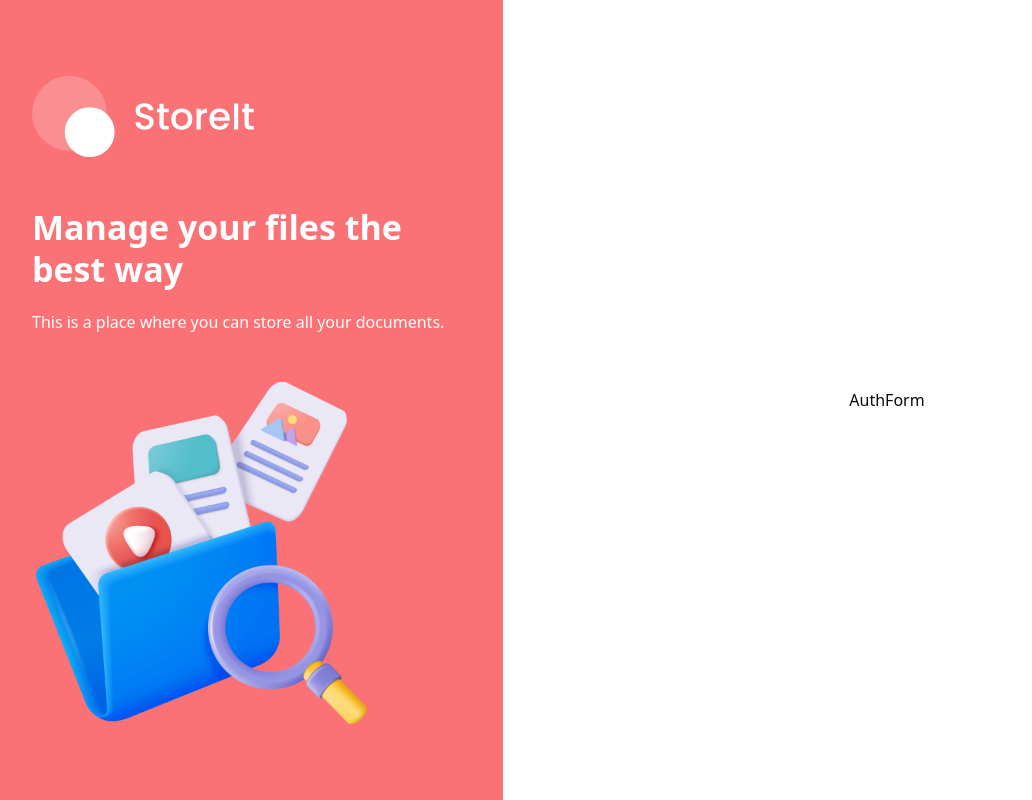
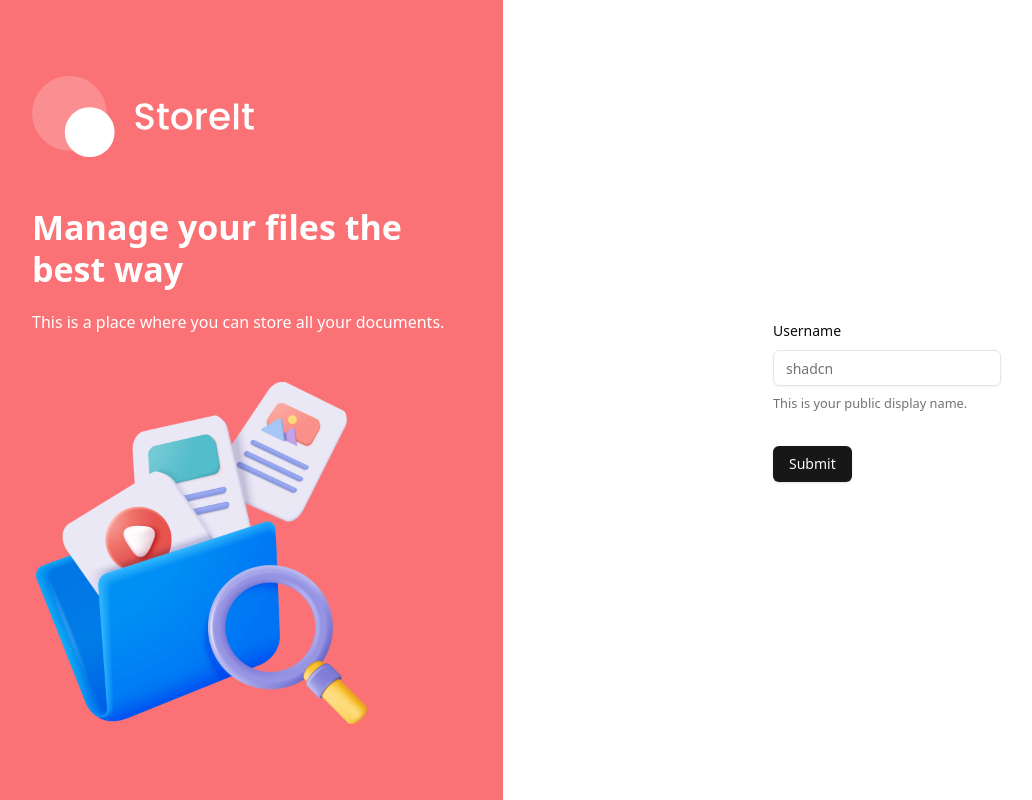
Before and after one commit to Farok-Hossain/storeIt, a Next.js app: page /sign-in in a window 1280 px wide. Shown: the whole page, without its empty margins (9-1041 px from the left). Built offline with nearby package versions, Linux system fonts and the light colour scheme.

Commit message:
AuthForm.tsx updated

```diff
--- a/components/AuthForm.tsx
+++ b/components/AuthForm.tsx
@@ -3,6 +3,18 @@
 import { z } from "zod";
 import { zodResolver } from "@hookform/resolvers/zod";
 import { useForm } from "react-hook-form";
+
+import { Button } from "@/components/ui/button";
+import {
+  Form,
+  FormControl,
+  FormDescription,
+  FormField,
+  FormItem,
+  FormLabel,
+  FormMessage,
+} from "@/components/ui/form";
+import { Input } from "@/components/ui/input";
 
 const formSchema = z.object({
   username: z.string().min(2).max(50),
@@ -18,14 +30,35 @@
     },
   });
 
-  // 2. Define a submit handler.
-  function onSubmit(values: z.infer<typeof formSchema>) {
-    // Do something with the form values.
-    // ✅ This will be type-safe and validated.
+  const onSubmit = async (values: z.infer<typeof formSchema>) => {
     console.log(values);
-  }
+  };
 
-  return <div>AuthForm</div>;
+  return (
+    <>
+      <Form {...form}>
+        <form onSubmit={form.handleSubmit(onSubmit)} className="space-y-8">
+          <FormField
+            control={form.control}
+            name="username"
+            render={({ field }) => (
+              <FormItem>
+                <FormLabel>Username</FormLabel>
+                <FormControl>
+                  <Input placeholder="shadcn" {...field} />
+                </FormControl>
+                <FormDescription>
+                  This is your public display name.
+                </FormDescription>
+                <FormMessage />
+              </FormItem>
+            )}
+          />
+          <Button type="submit">Submit</Button>
+        </form>
+      </Form>
+    </>
+  );
 };
 
 export default AuthForm;
--- /dev/null
+++ b/components/ui/input.tsx
@@ -0,0 +1,22 @@
+import * as React from "react"
+
+import { cn } from "@/lib/utils"
+
+const Input = React.forwardRef<HTMLInputElement, React.ComponentProps<"input">>(
+  ({ className, type, ...props }, ref) => {
+    return (
+      <input
+        type={type}
+        className={cn(
+          "flex h-9 w-full rounded-md border border-neutral-200 bg-transparent px-3 py-1 text-base shadow-sm transition-colors file:border-0 file:bg-transparent file:text-sm file:font-medium file:text-neutral-950 placeholder:text-neutral-500 focus-visible:outline-none focus-visible:ring-1 focus-visible:ring-neutral-950 disabled:cursor-not-allowed disabled:opacity-50 md:text-sm dark:border-neutral-800 dark:file:text-neutral-50 dark:placeholder:text-neutral-400 dark:focus-visible:ring-neutral-300",
+          className
+        )}
+        ref={ref}
+        {...props}
+      />
+    )
+  }
+)
+Input.displayName = "Input"
+
+export { Input }
```
